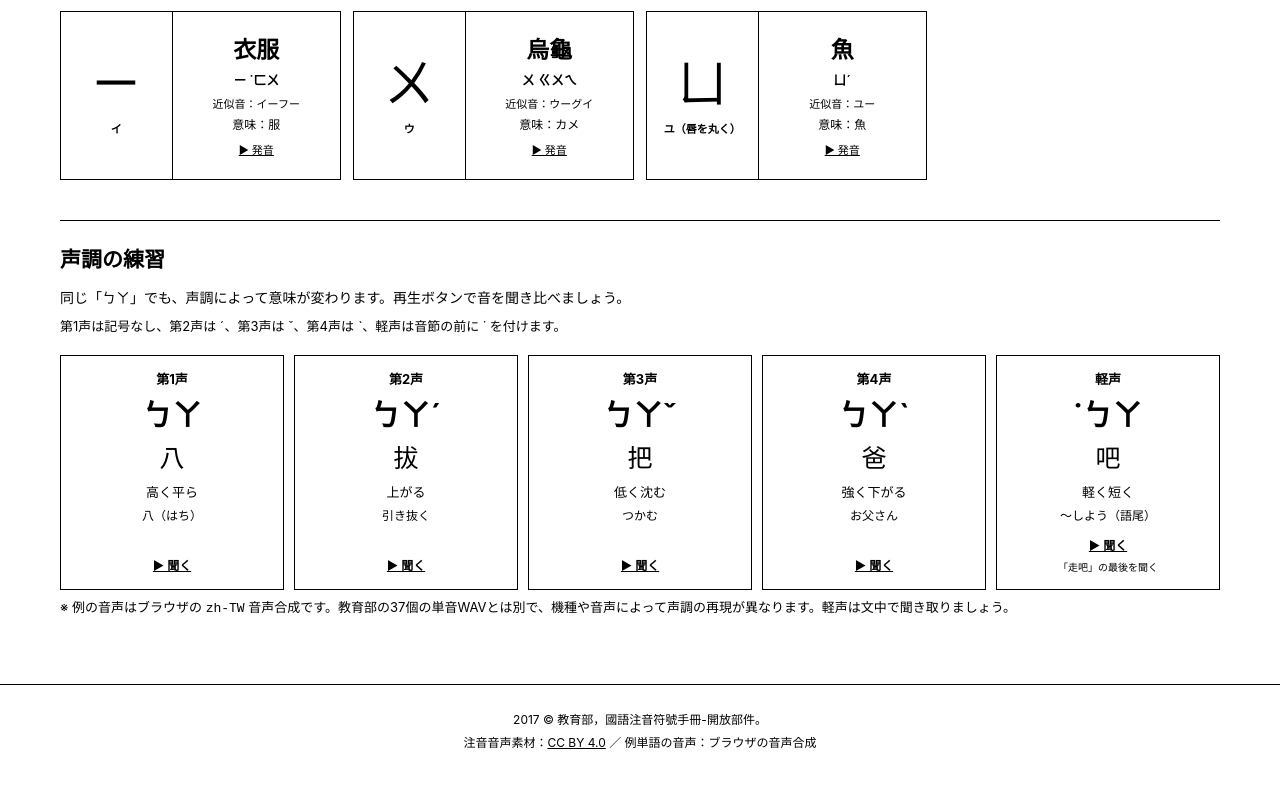
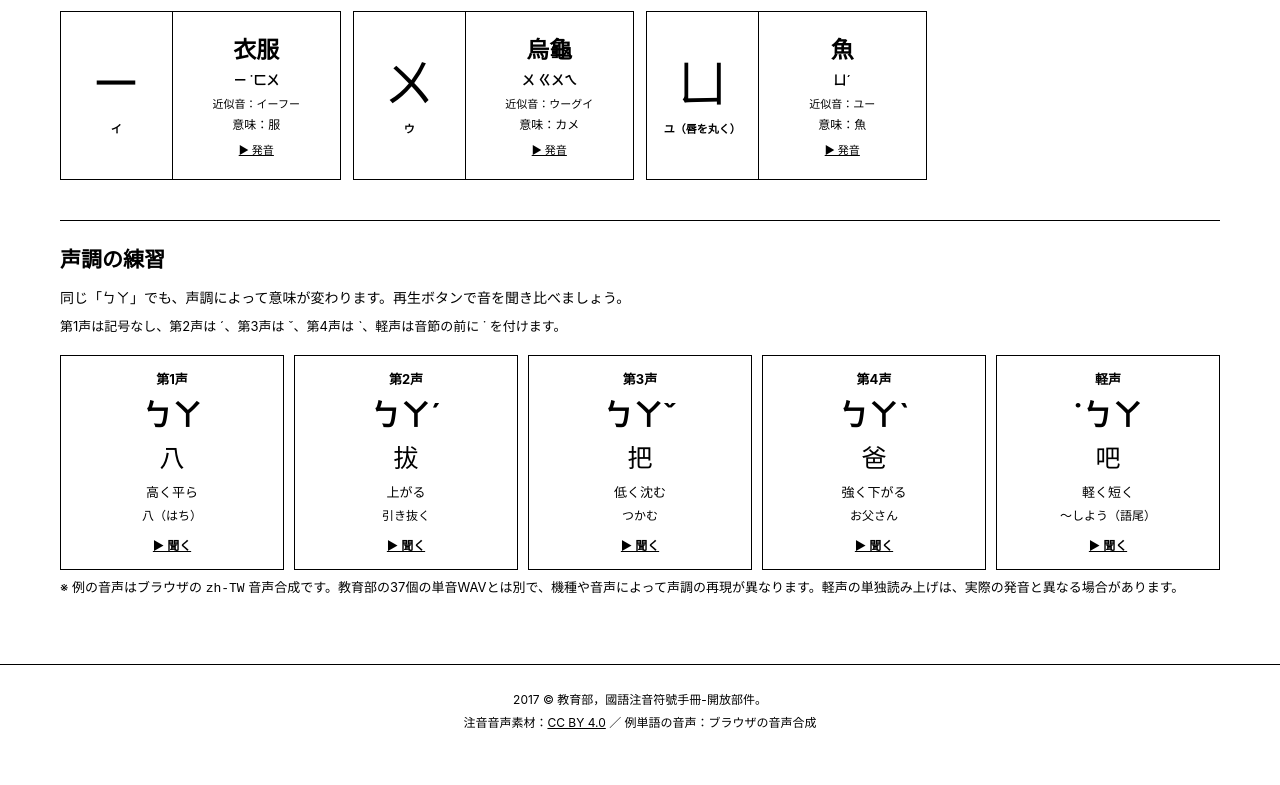
Before and after one commit to kuanyu-10/bopomofo, a plain HTML site: page index.html in a window 1280 px wide. Shown: the part 2317-3102 px from the top of the page. Drawn offline with Linux system fonts and the light colour scheme.

Commit message:
fix: pronounce neutral tone ba as a standalone character

```diff
--- a/data.js
+++ b/data.js
@@ -65,7 +65,7 @@ const GROUP_TITLES = [
 /* ================================================================
    STEP 03：五声調の基本データ
    同じ音節「ba」で声調を変え、意味と音の差を比べる。
-   軽声の「吧」は単独ではなく「走吧」の語尾を聞く。
+   軽声の「吧」も文字だけを読み上げる（ブラウザごとの音声差に注意）。
    speechText はブラウザの中国語音声合成に渡す文字列。
 ================================================================ */
 const TONE_EXAMPLES = [
@@ -73,5 +73,5 @@ const TONE_EXAMPLES = [
   {name:"第2声", shape:"上がる", zhuyin:"ㄅㄚˊ", word:"拔", meaning:"引き抜く", speechText:"拔"},
   {name:"第3声", shape:"低く沈む", zhuyin:"ㄅㄚˇ", word:"把", meaning:"つかむ", speechText:"把"},
   {name:"第4声", shape:"強く下がる", zhuyin:"ㄅㄚˋ", word:"爸", meaning:"お父さん", speechText:"爸"},
-  {name:"軽声", shape:"軽く短く", zhuyin:"˙ㄅㄚ", word:"吧", meaning:"～しよう（語尾）", speechText:"走吧", note:"「走吧」の最後を聞く"}
+  {name:"軽声", shape:"軽く短く", zhuyin:"˙ㄅㄚ", word:"吧", meaning:"～しよう（語尾）", speechText:"吧"}
 ];
--- a/index.html
+++ b/index.html
@@ -47,7 +47,7 @@
         <p>同じ「ㄅㄚ」でも、声調によって意味が変わります。再生ボタンで音を聞き比べましょう。</p>
         <p class="small-note">第1声は記号なし、第2声は ˊ、第3声は ˇ、第4声は ˋ、軽声は音節の前に ˙ を付けます。</p>
         <div class="tone-grid" id="tone-cards"></div>
-        <p class="small-note">※ 例の音声はブラウザの <code>zh-TW</code> 音声合成です。教育部の37個の単音WAVとは別で、機種や音声によって声調の再現が異なります。軽声は文中で聞き取りましょう。</p>
+        <p class="small-note">※ 例の音声はブラウザの <code>zh-TW</code> 音声合成です。教育部の37個の単音WAVとは別で、機種や音声によって声調の再現が異なります。軽声の単独読み上げは、実際の発音と異なる場合があります。</p>
       </section>
 
     </section>
```
Also changed, not shown: 1 other file.
